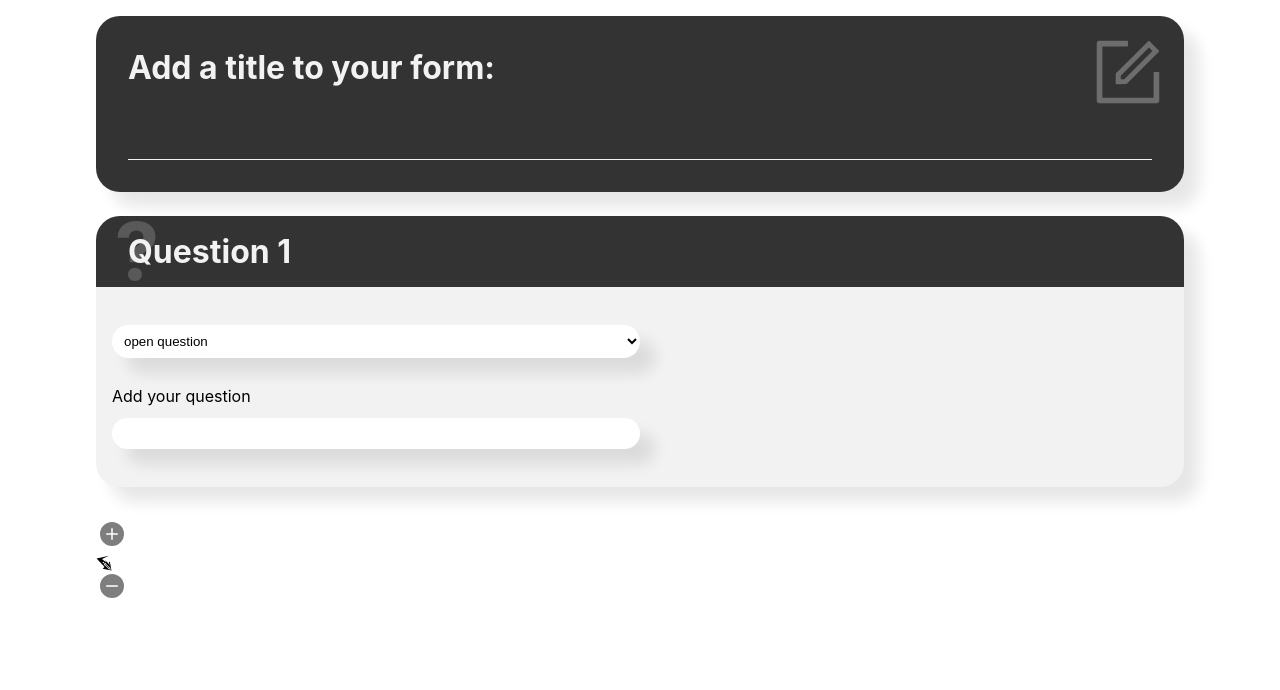
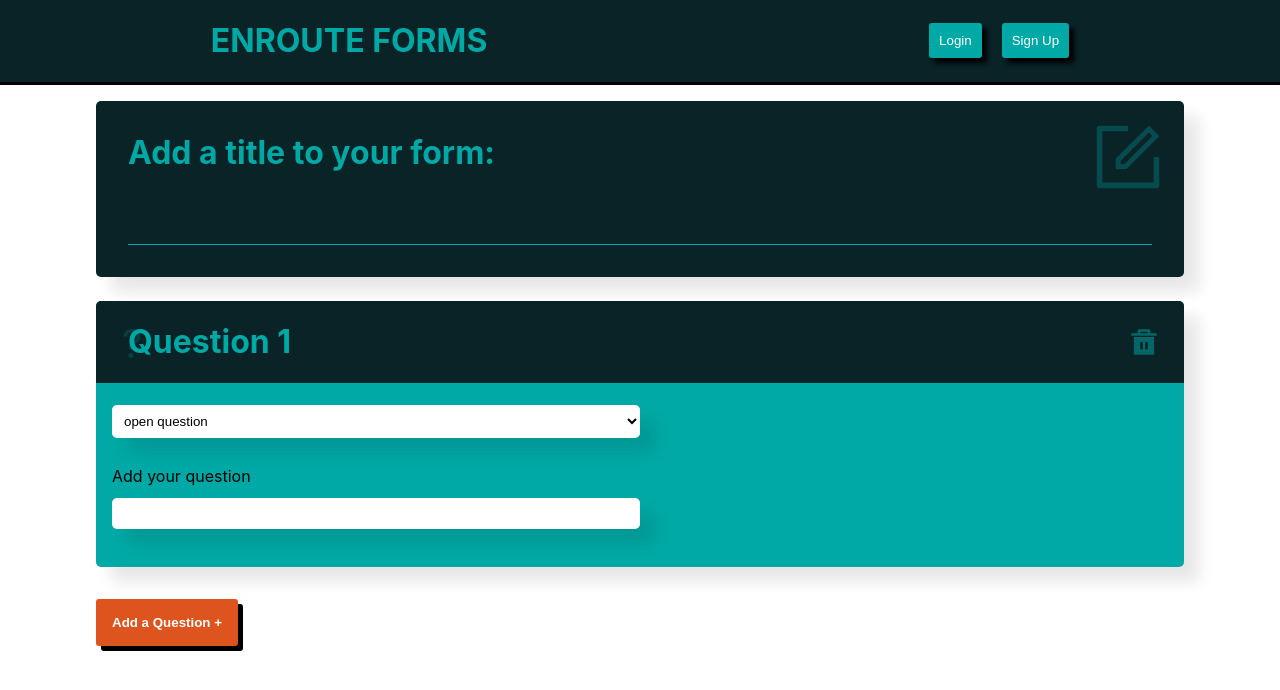
Before and after one commit to mikolertesx/r6-questions-app, a Next.js app: page /my-forms/1 in a window 1280 px wide. Shown: the top 690 px of the page. Built offline with nearby package versions, Linux system fonts and the light colour scheme.

Commit message:
just button colors missing

```diff
--- a/components/button-controls/index.jsx
+++ b/components/button-controls/index.jsx
@@ -9,7 +9,6 @@ const ButtonControls = ({ addFn, subtractFn, addText, subtractText }) => {
         <BsPlusCircleFill />
         <span>{addText}</span>
       </div>
-      <GiBouncingSword />
       <div onClick={subtractFn} className={styles.btn}>
         <BsFillDashCircleFill />
         <span>{subtractText}</span>
--- a/components/form-creation-interface/index.jsx
+++ b/components/form-creation-interface/index.jsx
@@ -1,9 +1,8 @@
 import { useEffect, useState } from 'react'
 import QuestionGenerator from 'components/question-generator'
-import QuestionCard from 'components/question-card'
 import FormTitleInput from 'components/form-title-input'
-import ButtonControls from 'components/button-controls'
 import styles from './styles.module.scss'
+import Navbar from 'components/landing-navbar'
 
 const FormCreationInterface = () => {
   const [formData, setFormData] = useState({
@@ -24,9 +23,11 @@ const FormCreationInterface = () => {
   }, [formData])
 
   return (
+    <>
+    <Navbar/>
     <div className="interface-container">
       <FormTitleInput setFormData={setFormData} formData={formData} />
-      {questionsArray.map((question, index) => (
+      {formData.questions.map((question, index) => (
         <QuestionGenerator
           key={`${formData.formName}-question-${index}`}
           index={index}
@@ -35,18 +36,20 @@ const FormCreationInterface = () => {
         />
       ))}
       <div className={styles['form-interface-controls']}>
-        <ButtonControls
-          addFn={() => setQuestionsTotal(questionsTotal + 1)}
-          subtractFn={() => {
-            if (questionsTotal > 0) {
-              setQuestionsTotal(questionsTotal - 1)
-            }
-          }}
-          addText="Add question"
-          subtractText="Remove question"
-        />
+         <button onClick={() =>{
+           let newArray = [...formData.questions]
+           newArray.push({
+             type: 'OPEN'
+           })
+           setFormData({
+            ...formData,
+            questions: newArray,
+          })
+         }}>
+          <strong>Add a Question +</strong></button>
       </div>
     </div>
+    </>
   )
 }
 
--- a/components/form-creation-interface/styles.module.scss
+++ b/components/form-creation-interface/styles.module.scss
@@ -2,4 +2,17 @@
   width: 85%;
   margin-left: 7.5%;
   margin-top: 2rem;
+  button{
+    padding: 1rem;
+    border-radius: 3px;
+    min-width: 20px;
+    margin-left: 0px auto;
+    background-color: #DE541E;
+    border-style: none;
+    color: white;
+    box-shadow: 5px 5px 0px black;
 }
+button:active{
+    transform: scale(0.95);
+}
+}
--- a/components/form-preview/styles.module.scss
+++ b/components/form-preview/styles.module.scss
@@ -7,19 +7,19 @@
   width: 100%;
   padding: 2rem 1rem;
   margin-bottom: 24px;
-  border-radius: 24px;
+  border-radius: 5px;
   border: none;
   background-color: $light-grey;
   position: relative;
+  box-shadow: 5px 5px 0px black;
   @extend .shadow;
 }
 
 .form-title {
   margin: 1rem;
   cursor: pointer;
-  opacity: 0.5;
+  color: white;
   &:hover {
-    opacity: 1;
     transform: scale(1.1);
   }
   @extend .transition;
--- a/components/form-title-input/styles.module.scss
+++ b/components/form-title-input/styles.module.scss
@@ -2,7 +2,7 @@
 
 .form-title-container {
   margin: 1rem 0;
-  border-radius: 24px;
+  border-radius: 5px;
   border: none;
   width: 85%;
   margin-left: 7.5%;
--- a/components/landing-navbar/index.jsx
+++ b/components/landing-navbar/index.jsx
@@ -5,7 +5,7 @@ const Navbar = () => {
   return (
     <navbar className={styles.Navbar}>
           <div>
-            <h1>ENROUTE FORMS</h1>
+            <a href="/"><h1>ENROUTE FORMS</h1></a>
           </div>
           <div>
             <button>Login</button>
--- a/components/question-generator/index.jsx
+++ b/components/question-generator/index.jsx
@@ -3,6 +3,7 @@ import OpenQuestionGen from 'components/open-question-gen'
 import OptionalQuestionGen from 'components/optional-question-gen'
 import RangeQuestionGen from 'components/range-question-gen'
 import styles from './styles.module.scss'
+import { RiDeleteBin5Fill } from 'react-icons/ri'
 
 import options from 'constants/options'
 
@@ -34,8 +35,18 @@ function QuestionGenerator({ setFormData, formData, index }) {
     type: options.OPEN,
   })
 
+  const handleDelete = () => {
+    console.log(`delete question ${index}`)
+    const newArray = [...formData.questions]
+    let aber = newArray.splice(index, 1)
+    console.log("aber", aber)
+    setFormData({
+      ...formData,
+      questions: newArray,
+    })
+  }
+
   useEffect(() => {
-    console.log(questionData)
     const newArray = [...formData.questions]
     newArray[index] = questionData
     setFormData({
@@ -46,7 +57,13 @@ function QuestionGenerator({ setFormData, formData, index }) {
 
   return (
     <div className={styles['question-generator']}>
-      <h1 className={styles['question-title']}>{`Question ${index + 1}`}</h1>
+      <div className={styles['question-title']}>
+        <h1 >{`Question ${index + 1}`}</h1>
+        <RiDeleteBin5Fill
+        className={styles['delete-btn']}
+        onClick={handleDelete}
+        />
+      </div>
       <div className={styles['m-1']}>
         <select
           className={styles.input}
--- a/components/question-generator/styles.module.scss
+++ b/components/question-generator/styles.module.scss
@@ -3,8 +3,8 @@
 .question-generator {
   display: flex;
   flex-direction: column;
-  border-radius: 24px;
-  width: 85%;
+  border-radius: 5px;
+  max-width: 85%;
   margin: 1.5rem 7.5%;
   background-color: $light-grey;
   padding: 0;
@@ -14,12 +14,14 @@
 }
 
 .question-title {
-  margin: 0;
-  margin-bottom: 1rem;
+  display: flex;
+  align-content: center;
+  justify-content: space-between;
   width: 100%;
   background-color: $light-black;
   color: $light-grey;
-  padding: 1rem 2rem;
+  padding-left: 2rem;
+  padding-right: 2rem;
   position: relative;
   &::after {
     content: '?';
@@ -27,5 +29,18 @@
     transform: scale(2.5);
     opacity: 0.2;
     left: 2rem;
+    top: 2rem;
+  }
+
+  .delete-btn {
+    align-self: center;
+    transform: scale(1.9);
+    cursor: pointer;
+    opacity: (0.5);
+    @extend .transition;
+    &:hover {
+      opacity: 1;
+      transform: scale(2.2);
+    }
   }
 }
--- a/pages/my-forms/styles.module.scss
+++ b/pages/my-forms/styles.module.scss
@@ -2,4 +2,18 @@
   width: 85%;
   margin-left: 7.5%;
   padding: 2rem 0;
+  button{
+    padding: 1rem;
+    border-radius: 3px;
+    min-width: 20px;
+    margin-left: 0px auto;
+    background-color: rgb(0, 169, 165);
+    border-style: none;
+    color: white;
+    box-shadow: 5px 5px 0px black;
 }
+button:active{
+    transform: scale(0.95);
+}
+
+}
--- a/styles/_shared.scss
+++ b/styles/_shared.scss
@@ -1,8 +1,9 @@
 // Variants
 
 $white-color: #fff;
-$light-grey: #f2f2f2;
-$light-black: #333;
+$light-grey: #00A9A5;
+$light-black: #092327;
+$normal-green: #0B5351;
 
 .m-1 {
   margin: 1rem;
@@ -23,7 +24,7 @@ $light-black: #333;
 
 .input {
   background-color: $white-color;
-  border-radius: 24px;
+  border-radius: 5px;
   border: none;
   width: 50%;
   margin: 6px 0;
```
Also changed, not shown: pages/my-forms/index.jsx (+6 -14 lines).
